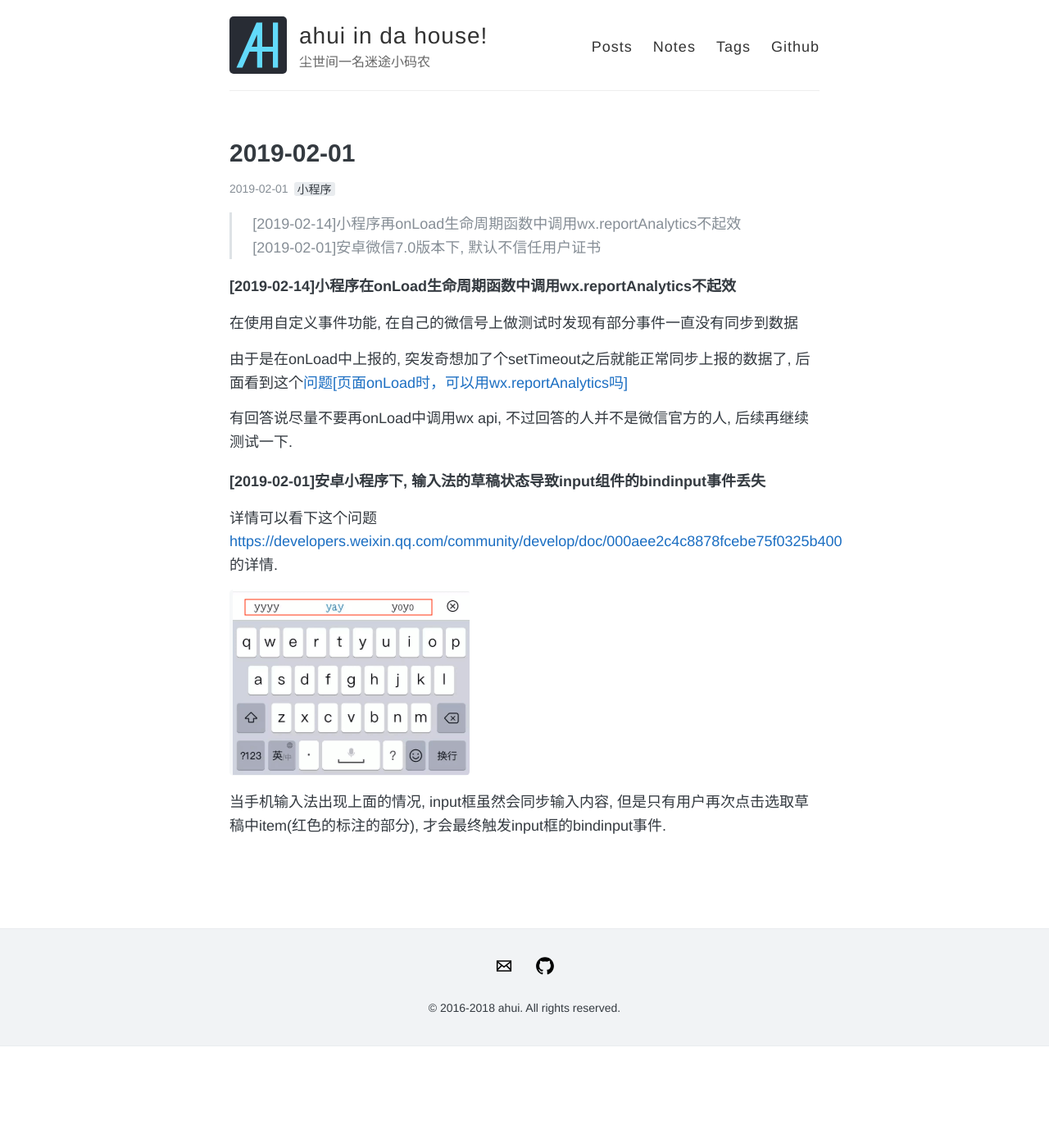
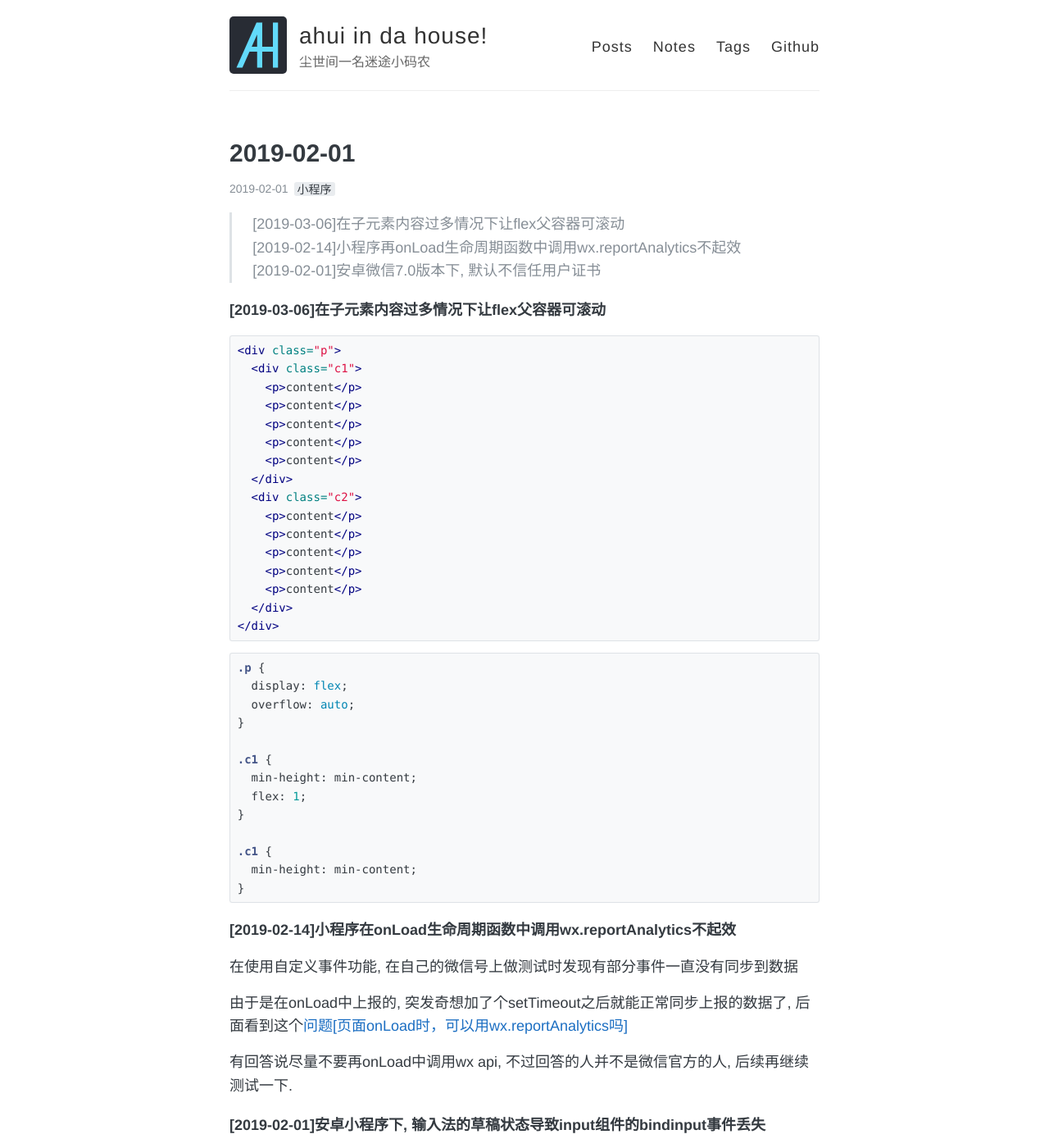
Before and after one commit to funkyLover/blog, a Jekyll site: the page built from notes/_posts/2019-02-01-notes.md, in a window 1280 px wide and 1400 px high. Shown: the whole window at 82% size. Built offline with Jekyll 4.4.1, drawn with Linux system fonts in a browser that asks for light colours; comment, search, counter and statistics services are not loaded.

Commit message:
[note]add;

````diff
--- a/notes/_posts/2019-02-01-notes.md
+++ b/notes/_posts/2019-02-01-notes.md
@@ -7,8 +7,46 @@ comments: true
 share: true
 ---
 
+> [2019-03-06]在子元素内容过多情况下让flex父容器可滚动 <br>
 > [2019-02-14]小程序再onLoad生命周期函数中调用wx.reportAnalytics不起效 <br>
 > [2019-02-01]安卓微信7.0版本下, 默认不信任用户证书
+
+##### [2019-03-06]在子元素内容过多情况下让flex父容器可滚动
+
+```html
+<div class="p">
+  <div class="c1">
+    <p>content</p>
+    <p>content</p>
+    <p>content</p>
+    <p>content</p>
+    <p>content</p>
+  </div>
+  <div class="c2">
+    <p>content</p>
+    <p>content</p>
+    <p>content</p>
+    <p>content</p>
+    <p>content</p>
+  </div>
+</div>
+```
+
+```css
+.p {
+  display: flex;
+  overflow: auto;
+}
+
+.c1 {
+  min-height: min-content;
+  flex: 1;
+}
+
+.c1 {
+  min-height: min-content;
+}
+```
 
 ##### [2019-02-14]小程序在onLoad生命周期函数中调用wx.reportAnalytics不起效
 
````
Also changed, not shown: posts/_posts/2018-03-26-permission-control-of-vuejs.md (renamed from posts/_posts/2018-3-26-permission-control-of-vuejs.md).
